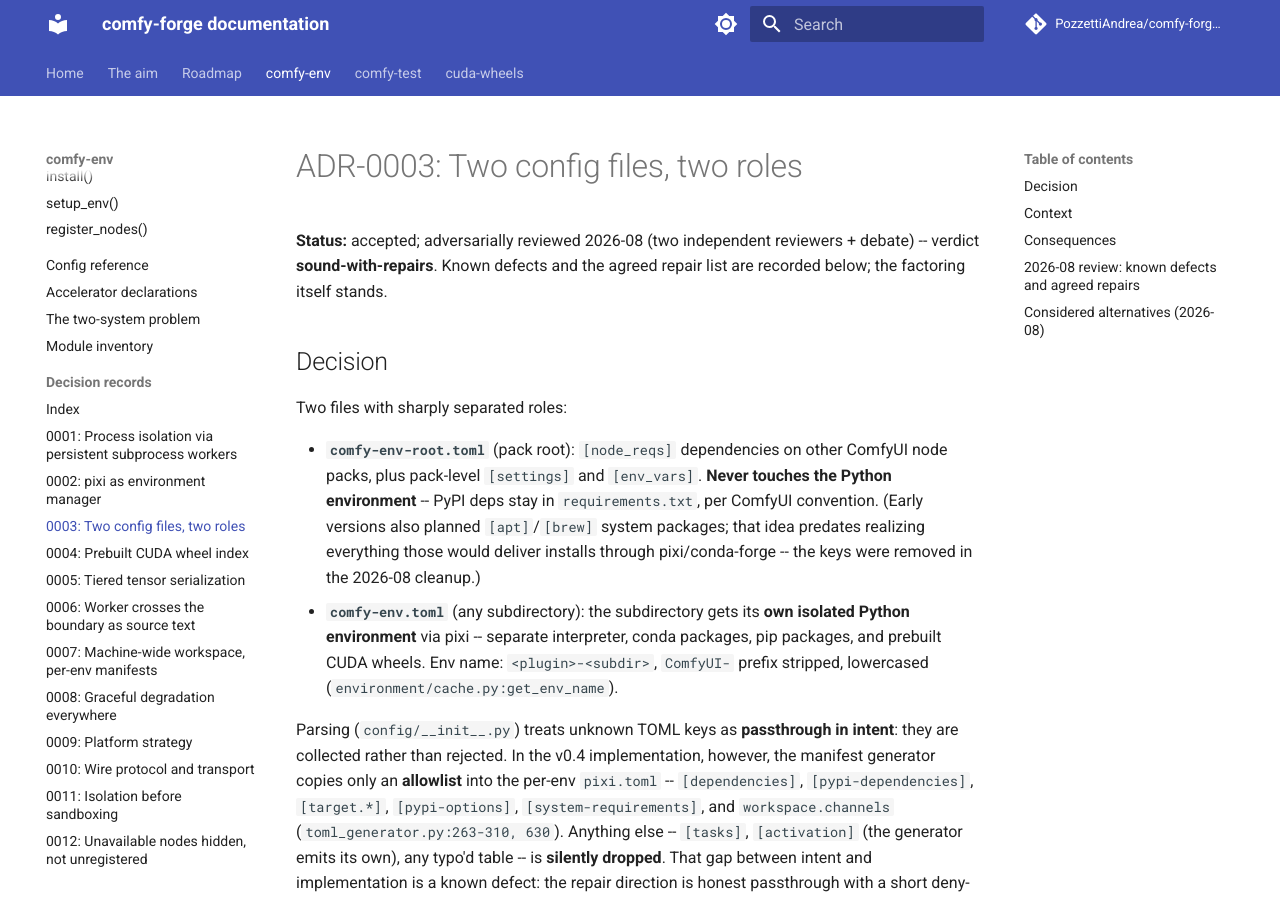
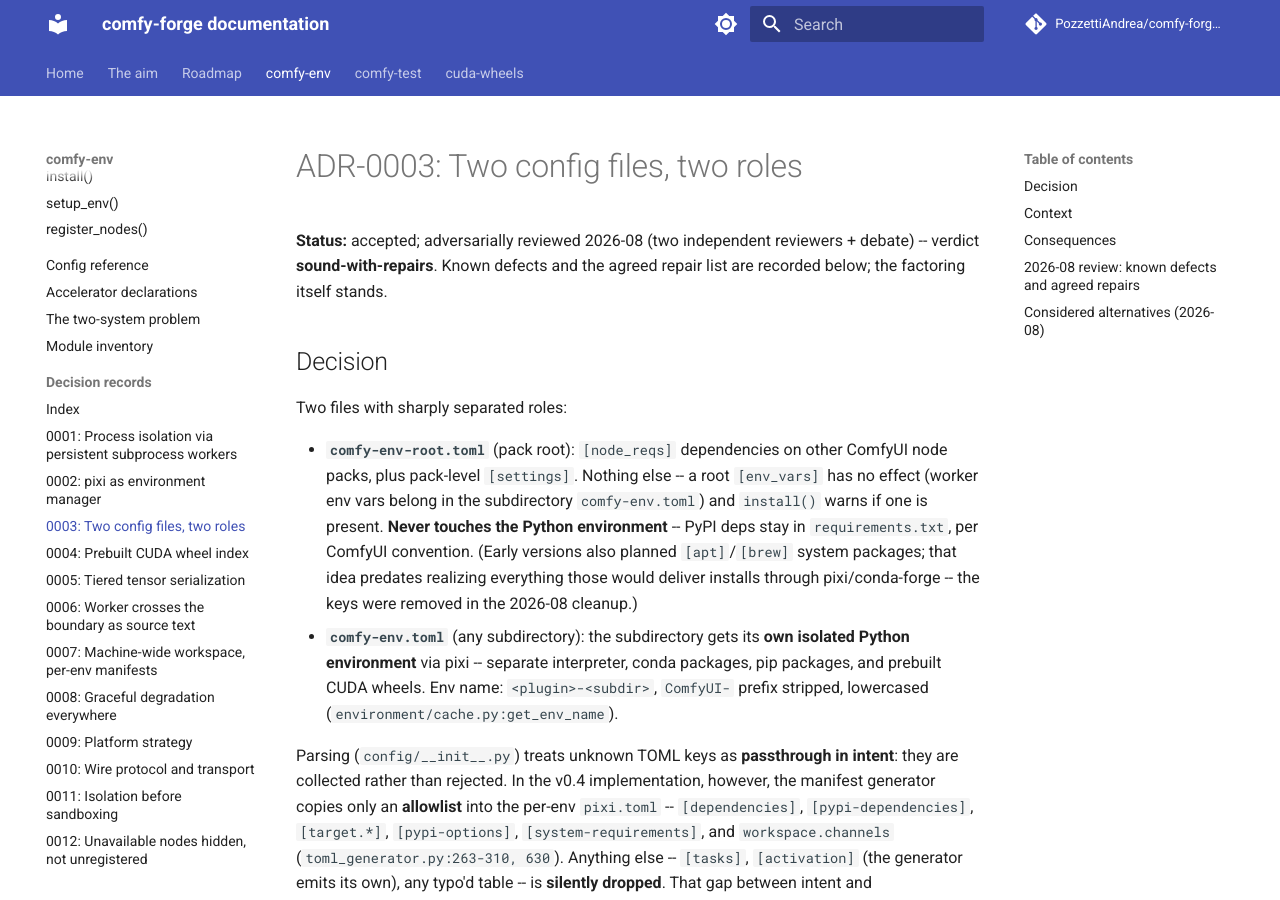
Before and after one commit to Comfy-Forge/comfy-forge-docs, an MkDocs documentation site: the page built from docs/comfy-env/adr/0003-two-config-files-with-two-roles.md, in a window 1280 px wide and 900 px high. Built offline with MkDocs 1.6.1 and Material for MkDocs 9.7.7, drawn with Linux system fonts in a browser that asks for light colours; comment, search, counter and statistics services are not loaded.

Commit message:
ADR-0003: root role is node_reqs + settings only; root [env_vars] warns
Co-Authored-By: Claude Fable 5 <noreply@anthropic.com>

```diff
--- a/docs/comfy-env/adr/0003-two-config-files-with-two-roles.md
+++ b/docs/comfy-env/adr/0003-two-config-files-with-two-roles.md
@@ -9,7 +9,9 @@ agreed repair list are recorded below; the factoring itself stands.
 Two files with sharply separated roles:
 
 - **`comfy-env-root.toml`** (pack root): `[node_reqs]` dependencies on
-  other ComfyUI node packs, plus pack-level `[settings]` and `[env_vars]`.
+  other ComfyUI node packs, plus pack-level `[settings]`. Nothing else --
+  a root `[env_vars]` has no effect (worker env vars belong in the
+  subdirectory `comfy-env.toml`) and `install()` warns if one is present.
   **Never touches the Python environment** -- PyPI deps stay in
   `requirements.txt`, per ComfyUI convention. (Early versions also planned
   `[apt]`/`[brew]` system packages; that idea predates realizing everything
```
